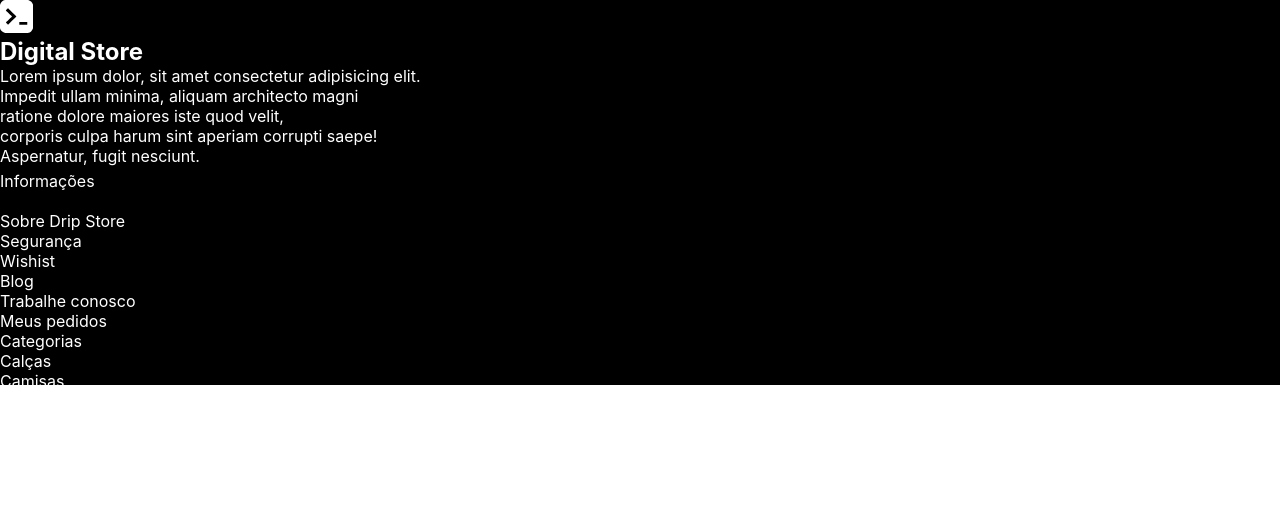
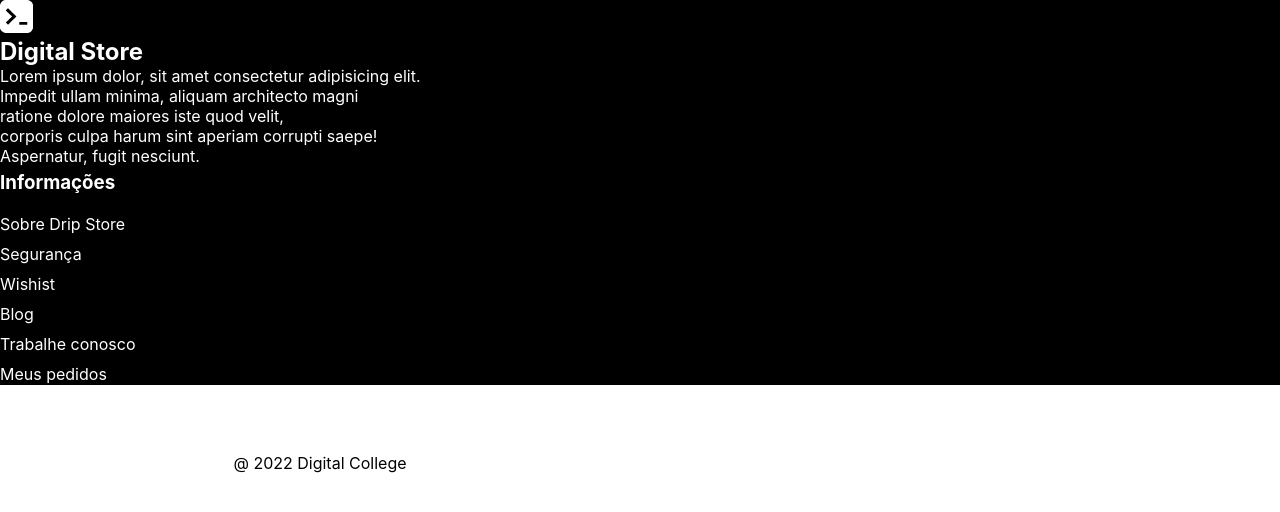
Before and after one commit to RafaelGadelhaSantiago/dc-project, a React (Create React App) app: page / in a window 1280 px wide. Shown: the top 512 px of the page. Built offline with nearby package versions, Linux system fonts and the light colour scheme.

Commit message:
testando css, 40%

```diff
--- a/src/Footer.jsx
+++ b/src/Footer.jsx
@@ -4,10 +4,13 @@ function Footer() {
 
     return (
         <div className="fundo">
+          <footer>
             <div>
+
           <img className="dc" src={Digitalogo} alt="" /><h2>Digital Store</h2>
             </div>
             <div >
+
                 <section>
                 <p className="descricao">Lorem ipsum dolor, sit amet consectetur adipisicing elit.
                 <br/>
@@ -21,10 +24,10 @@ function Footer() {
                   Aspernatur, fugit nesciunt.</p>
                 </section>
 
-            </div>
+            </div >
             <div className="Container">
-                <ul>
-                    <li>Informações</li>
+                <ul className="informacoes">
+                    <h3 className="title">Informações</h3>
                       <br/>
                     <li>Sobre Drip Store</li>
                     <li>Segurança</li>
@@ -34,19 +37,26 @@ function Footer() {
                     <li>Meus pedidos</li>
                 </ul>
             </div>
-            <div>
-                <ul>
-                    <li> Categorias</li>
-
+            <div className="Container">
+                <ul className="categorias">
+                    <h3 className="title"> Categorias</h3>
+                      <br/>
                     <li>Calças</li>
                     <li>Camisas</li>
                     <li>Bonés</li>
                     <li>Headphones</li>
                     <li>Tênis</li>
                </ul>
+
             </div>
+            <div>
+           <h2>Av. Santos Dumont, 1510 - 1 andar - Aldeota, Fortaleza - CE, 60150-161
+(85) 3051-3411</h2>
+  <p>@ 2022 Digital College</p>
+            </div>
+            </footer>
+        </div>
 
-        </div>
     )
 }
 
--- a/src/footer.css
+++ b/src/footer.css
@@ -1,31 +1,58 @@
+.dc{
+  padding-top: 15px 20px;
+}
 .fundo {
     background-color: black;
     height: 385px;
 }
-h2{
+h2, h3{
   color: white;
 }
-    .descricao  {
+   .descricao  {
         color: white;
-     /* display: flex;
+     display: flex;
      flex-direction: column;
      text-align: left;
-     flex-direction: column; */
-     margin: 0 auto;
+     flex-direction: column;
 
      margin-bottom: 5px;
-     display: flex;
-     flex-direction: column;
-     justify-content: space-around;
+
    }
 
 
     .container{
-        display: -ms-inline-grid;
+
         justify-content: center;
         flex-direction: column;
+        display: table-cell;
 
     }
     li{
         color: white;
+        text-transform: none;
+        margin-bottom: 10px;
+        display:block;
     }
+
+   .container {
+
+
+        display: flex;
+        font-size: 14px;
+        /* font-weight: 700; */
+        color: #e1c7f8;
+        flex-direction: column;
+        align-content: center;
+        justify-content: flex-start;
+         }
+
+         .categorias{
+            display:flex;
+
+
+         }
+         p{
+          text-align: center;
+          width: 50%;
+          height: 50%;
+         }
```
